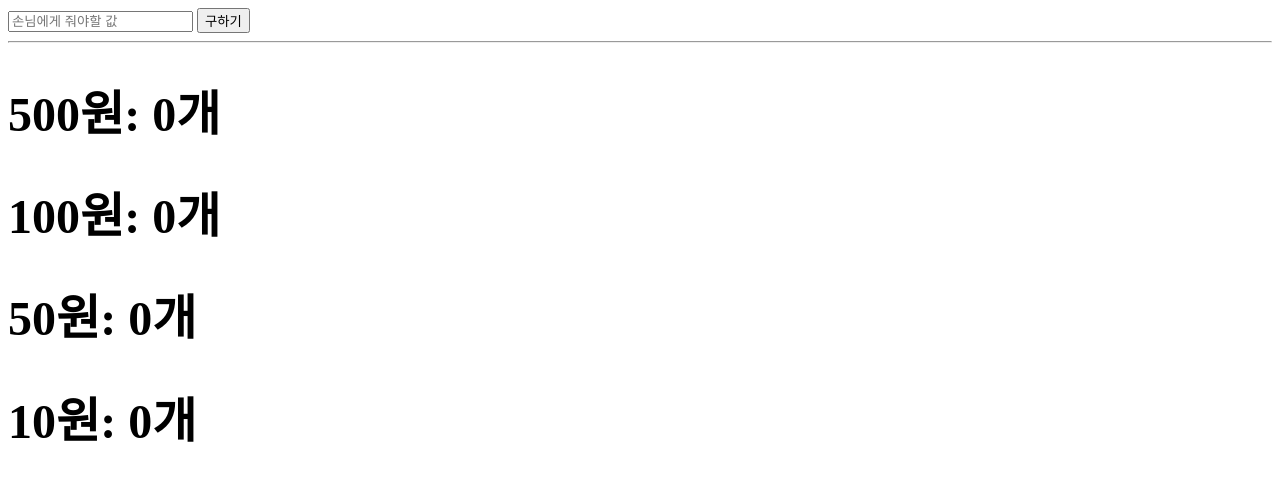
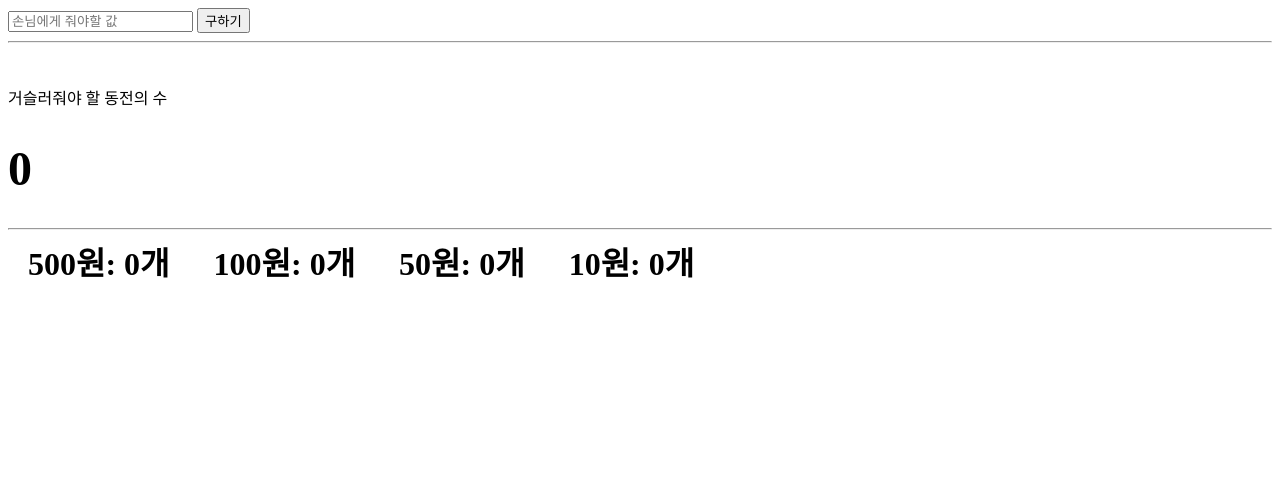
Before and after one commit to lkm36486938/algorithm_practice, a plain HTML site: page greedy/money/index.html in a window 1280 px wide. Both pictures are taken after a click on the button "구하기". Drawn offline with Linux system fonts and the light colour scheme.

Commit message:
문제 의도에 맞게 로직 재수정

```diff
--- a/greedy/money/index.html
+++ b/greedy/money/index.html
@@ -11,15 +11,25 @@
             font-size: 3rem;
             font-weight: bold;
         }
+
+        span {
+            margin: 0 20px;
+            font-weight: bold;
+            font-size: 2rem;
+        }
     </style>
     <body>
         <input type="number" id="input" placeholder="손님에게 줘야할 값" />
         <button id="button" onclick="solution()">구하기</button>
         <hr />
-        <h1 id="500"></h1>
-        <h1 id="100"></h1>
-        <h1 id="50"></h1>
-        <h1 id="10"></h1>
+        <br />
+        <p>거슬러줘야 할 동전의 수</p>
+        <h1 id="h1"></h1>
+        <hr />
+        <span id="span_500"></span>
+        <span id="span_100"></span>
+        <span id="span_50"></span>
+        <span id="span_10"></span>
     </body>
     <script src="./index.js"></script>
 </html>
--- a/greedy/money/index.js
+++ b/greedy/money/index.js
@@ -1,51 +1,29 @@
 "use strict";
 
 let input = document.getElementById("input");
-let h_500 = document.getElementById("500");
-let h_100 = document.getElementById("100");
-let h_50 = document.getElementById("50");
-let h_10 = document.getElementById("10");
+let h1 = document.getElementById("h1");
 
 /** 그리디 알고리즘의 가장 적합한 문제인 동전 수 구하기 문제이다.
  * 알고리즘 공부가 목적이기 때문에 입력값은 항상 정확한 값을 집어넣는다고 가정하고 코드를 작성한다. (방어코드없음)
  */
 function solution() {
-    let value = Number(input.value);
-    let coinObj = {
-        500: 0,
-        100: 0,
-        50: 0,
-        10: 0,
-    };
+    let value = Number(input.value); // 거스름 돈
+    let result = 0; // 거슬러줘야하는 동전수의 총 합
 
-    // 1260 = 500*2 100*2 50*1 10*1
-    while (true) {
-        console.log(value);
-        if (value == 0) break;
-        if (value >= 500) {
-            ++coinObj[500];
-            value -= 500;
-            continue;
-        }
-        if (value >= 100) {
-            ++coinObj[100];
-            value -= 100;
-            continue;
-        }
-        if (value >= 50) {
-            ++coinObj[50];
-            value -= 50;
-            continue;
-        }
-        if (value >= 10) {
-            ++coinObj[10];
-            value -= 10;
-            continue;
-        }
+    let coinTypes = [500, 100, 50, 10]; // 동전배열
+
+    for (const coin of coinTypes) {
+        // 동전 수 구하기
+        result += Math.floor(value / coin);
+
+        // 코인 수 표기
+        document.getElementById(
+            "span_" + coin
+        ).textContent = `${coin}원: ${Math.floor(value / coin)}개`;
+
+        // value 값 수정
+        value %= coin;
     }
 
-    h_500.textContent = `500원: ${coinObj[500]}개`;
-    h_100.textContent = `100원: ${coinObj[100]}개`;
-    h_50.textContent = `50원: ${coinObj[50]}개`;
-    h_10.textContent = `10원: ${coinObj[10]}개`;
+    h1.textContent = result;
 }
```
Also changed, not shown: greedy/money/README.MD.
